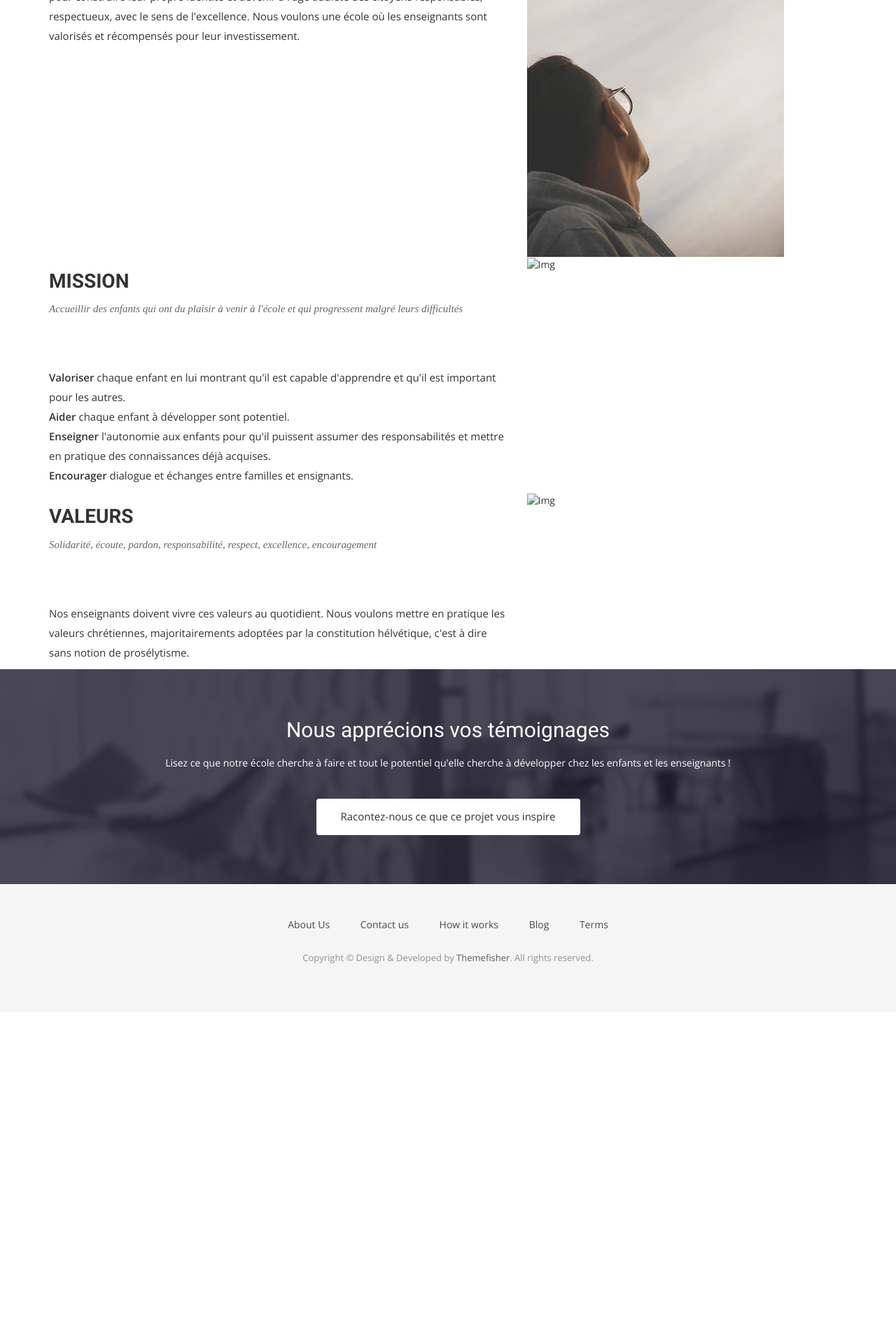
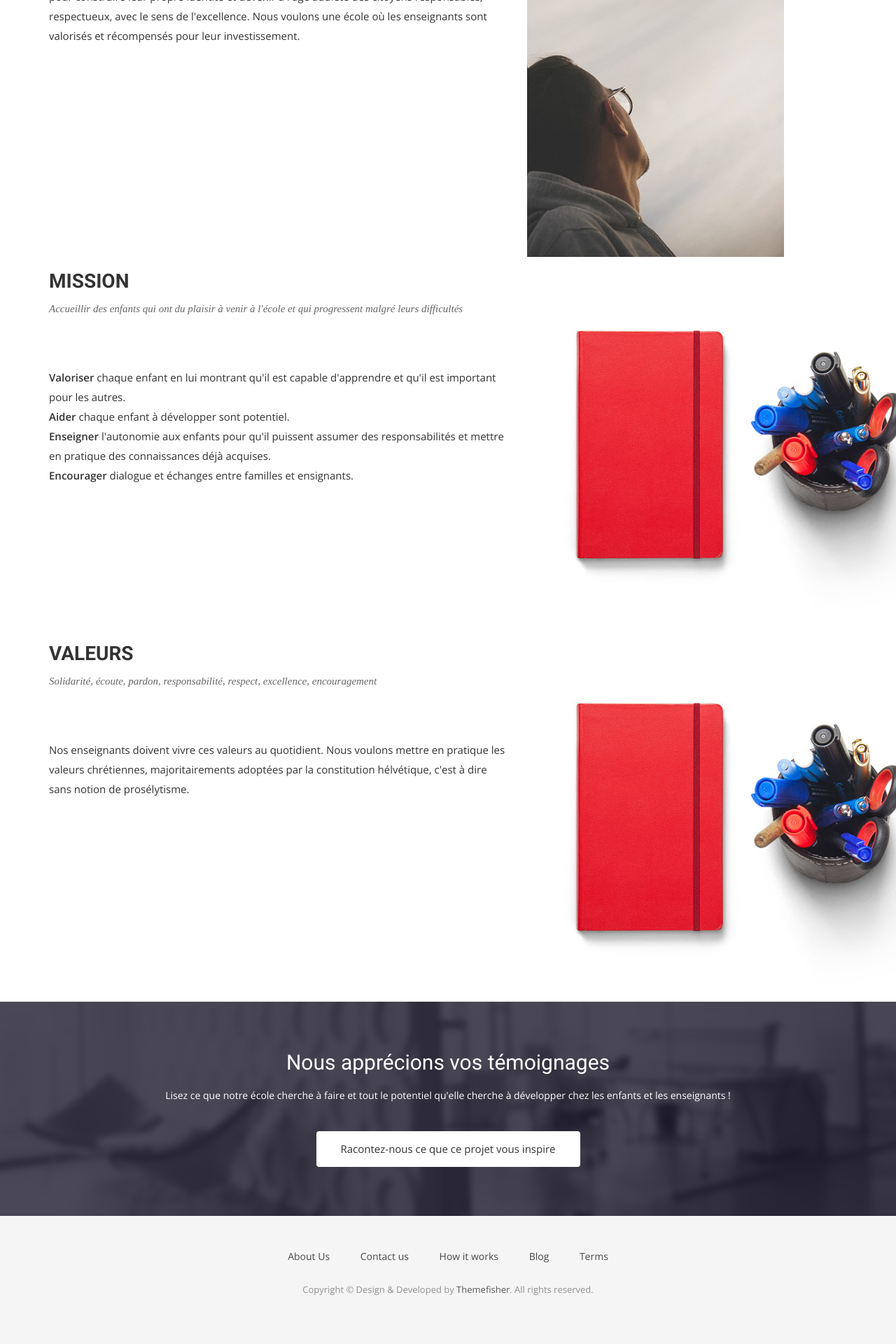
Before and after one commit to midjoule/lifeschool, a Jekyll site: the page built from intro.html, in a window 1280 px wide. Shown: the part 693-2613 px from the top of the page at 70% size. Built offline with Jekyll 4.4.1, drawn with Linux system fonts in a browser that asks for light colours; nearby versions of some CDN libraries; some web fonts are replaced; before the commit the page ends 2139 px from its top, so only the background shows below that.

Commit message:
Update intro.html

```diff
--- a/intro.html
+++ b/intro.html
@@ -60,7 +60,7 @@
       </div><!-- .col-md-7 close -->
       <div class="col-md-5 col-sm-12">
         <div class="block">
-          <img src="img/wrapper-img.png" alt="Img">
+          <img src="/img/wrapper-img.png" alt="Img">
         </div>
       </div><!-- .col-md-5 close -->
     </div>
@@ -82,7 +82,7 @@
       </div><!-- .col-md-7 close -->
       <div class="col-md-5 col-sm-12">
         <div class="block">
-          <img src="img/wrapper-img.png" alt="Img">
+          <img src="/img/wrapper-img.png" alt="Img">
         </div>
       </div><!-- .col-md-5 close -->
     </div>
```
